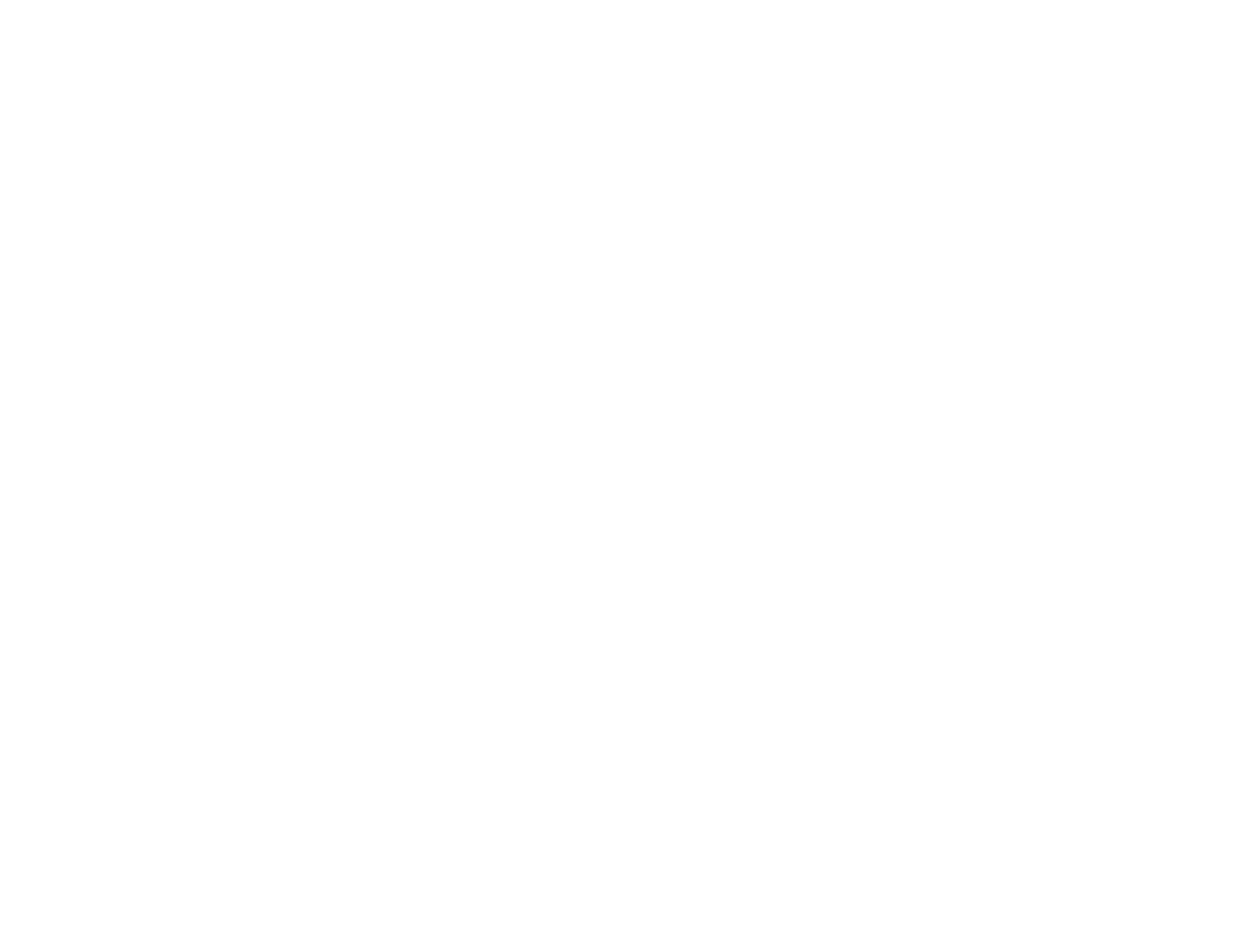
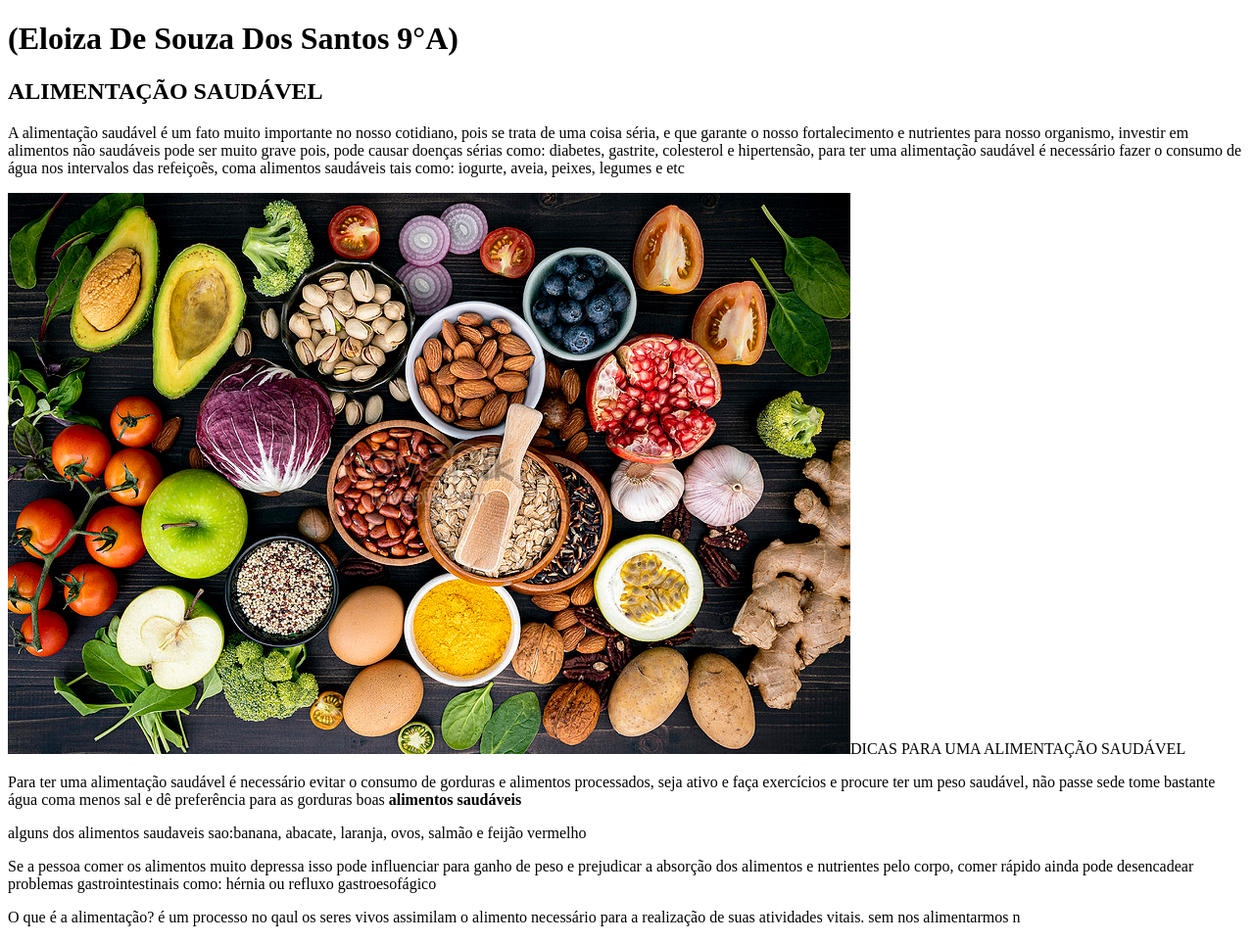
Before and after one commit to eloizasantos20/prova-eloiza, a plain HTML site: page index.html in a window 1280 px wide. Shown: the whole page at 98% size. Before the commit the page ends 800 px from the top, so only its background shows below. Drawn offline with Linux system fonts and the light colour scheme.

Commit message:
Update index.html

```diff
--- a/index.html
+++ b/index.html
@@ -6,6 +6,15 @@
     <title>Document</title>
 </head>
 <body>
-
+<h1>(Eloiza De Souza Dos Santos 9°A)</h1>
+   <h2>ALIMENTAÇÃO SAUDÁVEL</h2>
+   <p>A alimentação saudável é um fato muito importante no nosso cotidiano, pois se trata de uma coisa séria, e que garante o nosso fortalecimento e nutrientes para nosso organismo, investir em alimentos não saudáveis pode ser muito grave pois, pode causar doenças sérias como: diabetes, gastrite, colesterol e hipertensão, para ter uma alimentação saudável é necessário fazer o consumo de água nos intervalos das refeiçoẽs, coma alimentos saudáveis tais como: iogurte, aveia, peixes, legumes e etc</p>
+<img src="3618.jpg_wh860.jpg"
+<h3>DICAS PARA UMA ALIMENTAÇÃO SAUDÁVEL</h3>
+<p>Para ter uma alimentação saudável é necessário evitar o consumo de gorduras e alimentos processados, seja ativo e faça exercícios e procure ter um peso saudável, não passe sede tome bastante água coma menos sal e dê preferência para as gorduras boas
+<strong>alimentos saudáveis</strong>
+<p>alguns dos alimentos saudaveis sao:banana, abacate, laranja, ovos, salmão e feijão vermelho</p>
+<p>Se a pessoa comer os alimentos muito depressa isso pode influenciar para ganho de peso e prejudicar a absorção dos alimentos e nutrientes pelo corpo, comer rápido ainda pode desencadear problemas gastrointestinais como: hérnia ou refluxo gastroesofágico
+<p>O que é a alimentação? é um processo no qaul os seres vivos assimilam o alimento necessário para a realização de suas atividades vitais. sem nos alimentarmos n
 </body>
 </html>
```
